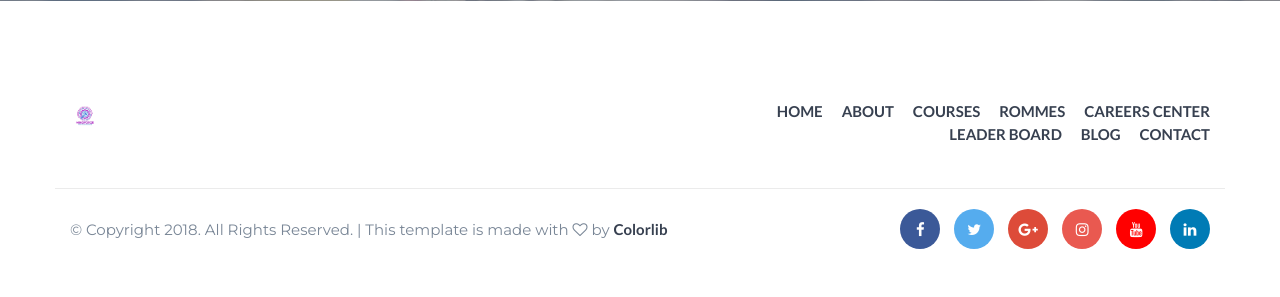
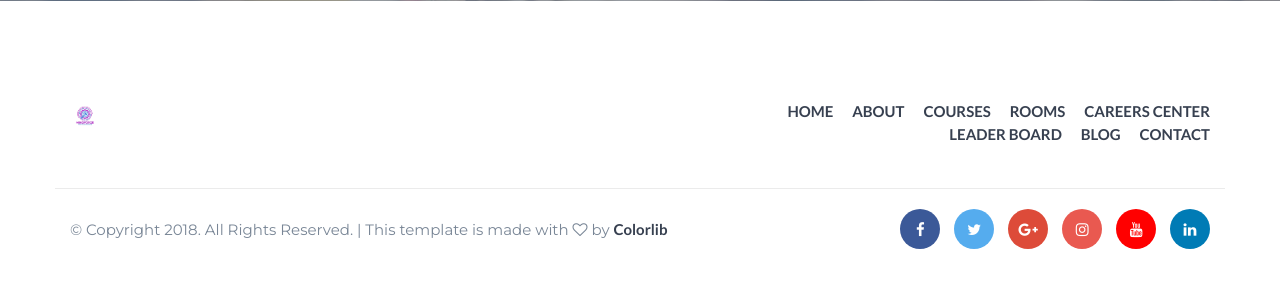
Before and after one commit to SiL0p/mindforge, a Symfony app: template templates/user/index.html.twig in a window 1280 px wide. Shown: the part 3959-4256 px from the top of the page. Run offline with Twig, Linux system fonts and the light colour scheme; the template is opened without the code that fills it, so the values that code supplies are empty; some libraries are stand-ins or nearby versions.

Commit message:
index change

```diff
--- a/templates/user/index.html.twig
+++ b/templates/user/index.html.twig
@@ -93,8 +93,8 @@
     <ul class="main-menu nav navbar-nav navbar-right">
         <li><a href="{{ path('app_home') }}">Home</a></li>
         <li><a href="#">About</a></li>
-        <li><a href="#">Courses</a></li>
-        <li><a href="#">Rooms</a></li>
+		<li><a href="{{ path('guardian_library') }}">Courses</a></li>
+		<li><a href="{{ path('guardian_rooms') }}">Rooms</a></li>
         <li><a href="#">Careers Center</a></li>
         <li><a href="#">Leader Board</a></li>
         <li><a href="{{ path('app_blog') }}">Blog</a></li>
@@ -565,8 +565,8 @@
 						<ul class="footer-nav">
 							<li><a href="{{ path('app_home') }}">Home</a></li>
 							<li><a href="#">About</a></li>
-							<li><a href="#">Courses</a></li>
-							<li><a href="#">rommes</a></li>
+							<li><a href="{{ path('guardian_library') }}">Courses</a></li>
+							<li><a href="{{ path('guardian_rooms') }}">Rooms</a></li>
 							<li><a href="#">careers center</a></li>
 							<li><a href="#">leader board</a></li>
 							<li><a href="{{ path('app_blog') }}">Blog</a></li>
```
